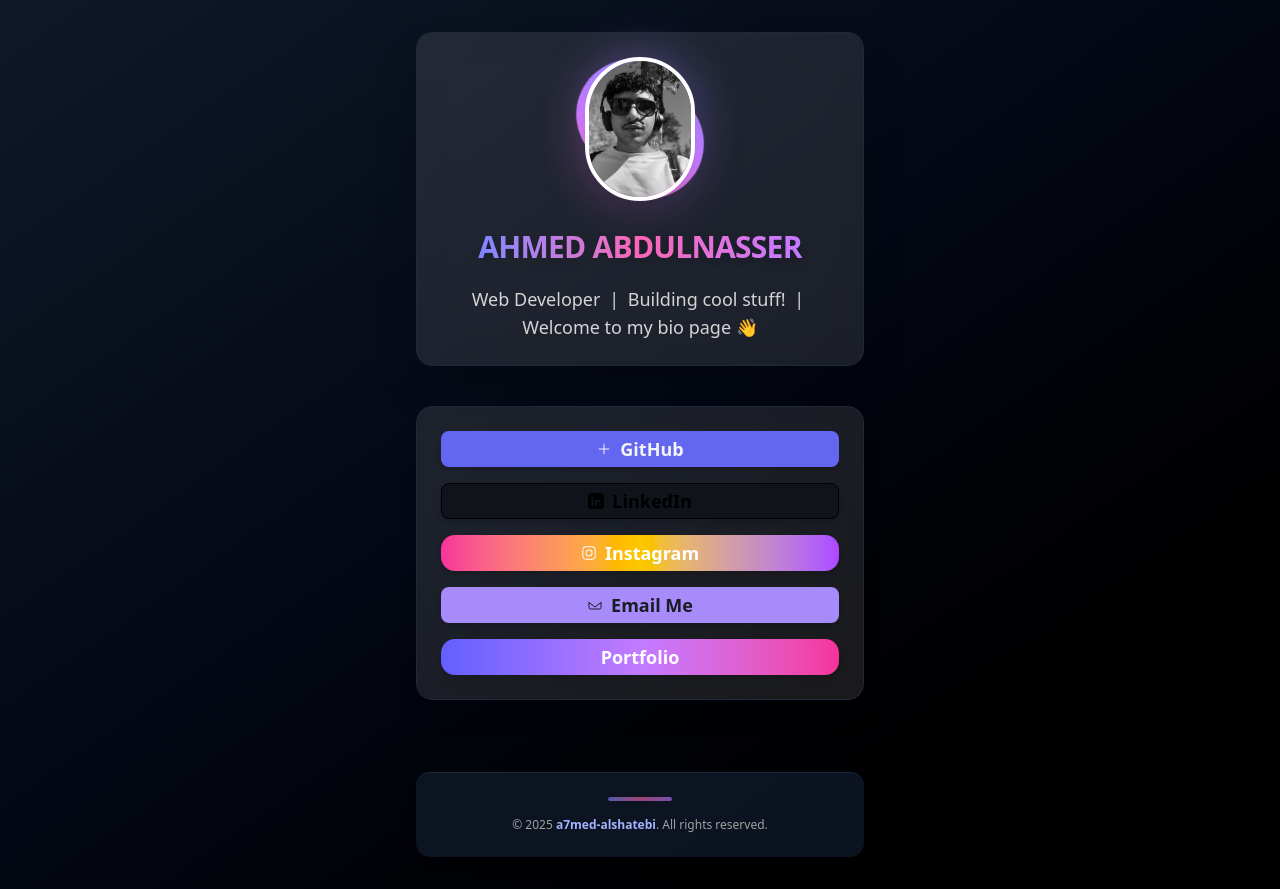
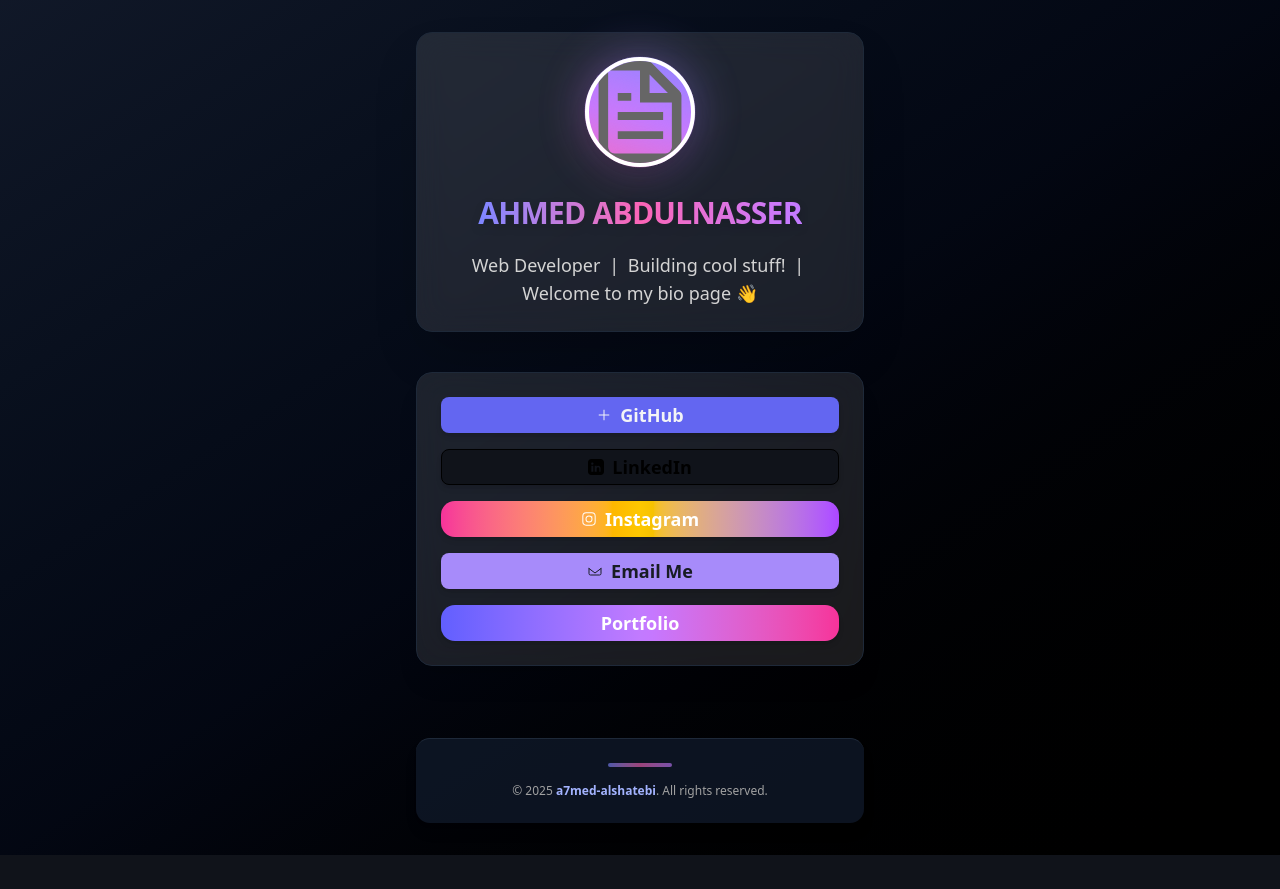
Before and after one commit to a7med-alshatebi/Personal-Link-in-Bio-Page, a Next.js app: page / in a window 1280 px wide. After the commit the page ends 855 px from the top, so only its background shows below. Built offline with nearby package versions, Linux system fonts and the light colour scheme.

Commit message:
update profile image source and alt text

```diff
--- a/src/app/page.tsx
+++ b/src/app/page.tsx
@@ -13,8 +13,8 @@ export default function Home() {
             <span className="absolute inset-0 rounded-full bg-gradient-to-tr from-pink-400 via-purple-400 to-indigo-400 p-[3px] animate-spin-slow"></span>
             <span className="absolute inset-0 rounded-full blur-xl opacity-40 bg-gradient-to-tr from-pink-400 via-purple-400 to-indigo-400"></span>
             <Image
-              src="/link-in-bio-pic.jpeg"
-              alt="Profile picture"
+              src="/file.svg"
+              alt="MeTime image"
               width={110}
               height={110}
               className="relative rounded-full border-4 border-white dark:border-neutral-800 shadow-xl z-10"
```
